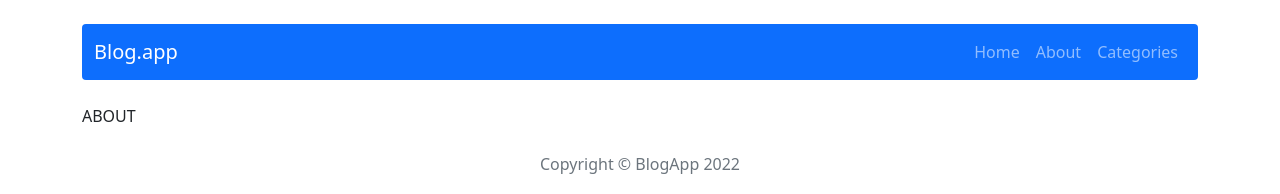
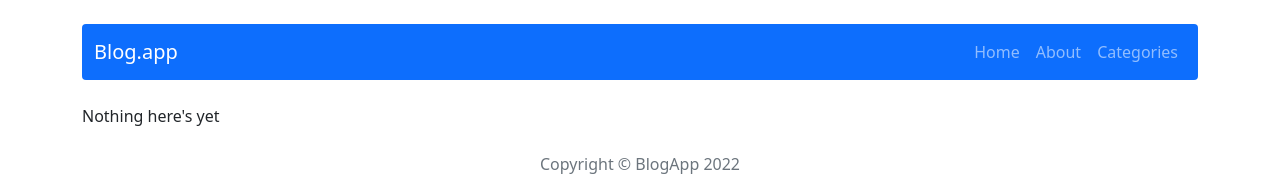
Before and after one commit to KatSobieska/blog-crud-app, a React (Create React App) app: page /about in a window 1280 px wide. Shown: the top 194 px of the page. Built offline with nearby package versions, Linux system fonts and the light colour scheme.

Commit message:
Change <p> for component About

```diff
--- a/src/components/pages/About.js
+++ b/src/components/pages/About.js
@@ -1,7 +1,7 @@
 const About = () => {
   return (
     <div>
-      <p>ABOUT</p>
+      <p>Nothing here's yet</p>
     </div>
   );
 };
```
